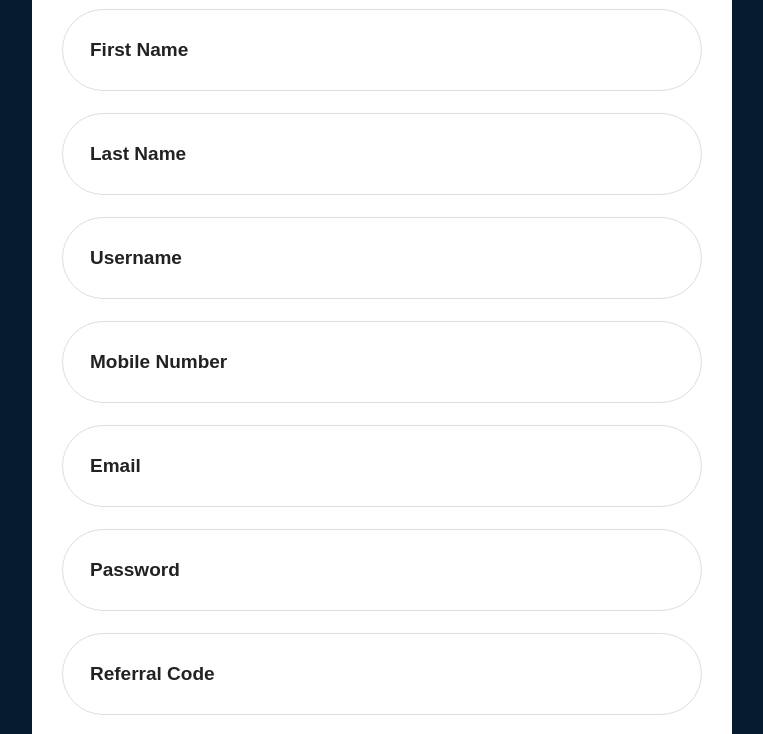
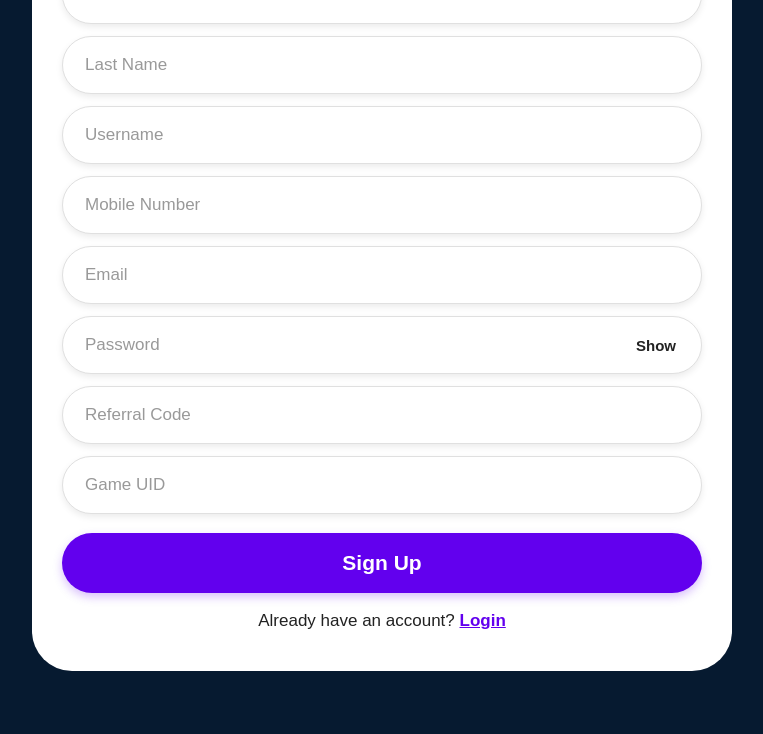
Before and after one commit to rinvati79-cloud/DR-better-, a website: page signup.html in a window 1280 px wide. Shown: the part 129-863 px from the top of the page, without its empty margins (258-1021 px from the left). After the commit the page ends 800 px from the top, so only its background shows below. Drawn offline with Linux system fonts and the light colour scheme.

Commit message:
Update signup.html

```diff
--- a/signup.html
+++ b/signup.html
@@ -2,11 +2,13 @@
 <html lang="en">
 <head>
 <meta charset="UTF-8">
-<meta name="viewport" content="width=device-width,initial-scale=1.0">
+<meta name="viewport"
+      content="width=device-width,initial-scale=1.0">
 
 <title>DR Better - Sign Up</title>
 
 <style>
+
 *{
   box-sizing:border-box;
   -webkit-tap-highlight-color:transparent;
@@ -15,6 +17,8 @@
 html,body{
   margin:0;
   padding:0;
+  width:100%;
+  min-height:100%;
   background:#061a30;
   font-family:Arial,sans-serif;
 }
@@ -23,121 +27,211 @@ body{
   min-height:100vh;
 }
 
-/* Main Box */
-.class-box{
+/* MAIN CARD */
+.signup-card{
   width:100%;
   max-width:700px;
   min-height:100vh;
+
   margin:0 auto;
+
   background:#fff;
-  border-radius:0 0 45px 45px;
-  padding:55px 30px 35px;
+
+  border-radius:0 0 40px 40px;
+
+  padding:30px 30px 25px;
 }
 
-/* Heading */
-h1{
-  margin:0 0 35px;
+/* HEADING */
+.signup-card h1{
+  margin:0 0 25px;
+
   color:#6200ee;
-  font-size:42px;
-  font-weight:900;
+
+  font-size:38px;
+  line-height:1.05;
+
+  font-weight:800;
 }
 
-/* Input Box */
+/* FORM */
+#registerForm{
+  width:100%;
+}
+
+/* INPUT BOX */
 .input-box{
   width:100%;
-  height:82px;
-  margin-bottom:22px;
+  height:58px;
 
-  border:1.5px solid #dedede;
-  border-radius:45px;
+  margin-bottom:12px;
 
   background:#fff;
+
+  border:1.5px solid #e0e0e0;
+
+  border-radius:32px;
 
   display:flex;
   align-items:center;
 
-  padding:0 25px;
+  padding:0 22px;
+
+  box-shadow:0 3px 7px rgba(0,0,0,.08);
 }
 
-/* Input */
+/* INPUT */
 .input-box input{
   width:100%;
   height:100%;
 
-  border:none;
-  outline:none;
+  padding:0;
+
+  border:0;
+  outline:0;
 
   background:transparent;
 
-  font-size:19px;
   color:#222;
-  font-weight:600;
+
+  font-family:Arial,sans-serif;
+
+  font-size:17px;
+  font-weight:500;
 }
 
-/* Text INSIDE box */
+/* PLACEHOLDER */
 .input-box input::placeholder{
-  color:#222;
+  color:#999;
   opacity:1;
-  font-weight:700;
 }
 
-/* Focus */
+/* FOCUS */
 .input-box:focus-within{
   border-color:#6200ee;
-  box-shadow:0 0 0 2px rgba(98,0,238,.08);
 }
 
-/* Sign Up Button */
-button{
-  width:100%;
-  height:82px;
+/* PASSWORD SHOW */
+.password-box{
+  position:relative;
+}
 
-  margin-top:8px;
+.password-box input{
+  padding-right:55px;
+}
 
-  border:none;
-  border-radius:45px;
+.show-btn{
+  position:absolute;
 
-  background:#6200ee;
-  color:white;
+  right:20px;
+  top:50%;
 
-  font-size:23px;
+  transform:translateY(-50%);
+
+  border:0;
+  background:transparent;
+
+  color:#222;
+
+  font-size:15px;
   font-weight:700;
+
+  padding:5px;
 
   cursor:pointer;
 }
 
-button:active{
+/* SIGN UP BUTTON */
+.signup-btn{
+  width:100%;
+  height:60px;
+
+  margin-top:7px;
+
+  border:0;
+  border-radius:32px;
+
+  background:#6200ee;
+
+  color:#fff;
+
+  font-size:21px;
+  font-weight:700;
+
+  cursor:pointer;
+
+  box-shadow:0 4px 10px rgba(98,0,238,.25);
+}
+
+.signup-btn:active{
   transform:scale(.98);
 }
 
-/* Login */
+/* LOGIN */
 .login-text{
   text-align:center;
-  margin-top:25px;
 
-  font-size:19px;
-  font-weight:600;
+  margin-top:18px;
 
   color:#222;
+
+  font-size:17px;
+  font-weight:500;
 }
 
 .login-text a{
   color:#6200ee;
+
   font-weight:700;
+
   text-decoration:underline;
 }
+
+/* MOBILE */
+@media(max-width:480px){
+
+  .signup-card{
+    padding:28px 30px 24px;
+  }
+
+  .signup-card h1{
+    font-size:36px;
+    margin-bottom:24px;
+  }
+
+  .input-box{
+    height:58px;
+    margin-bottom:11px;
+    padding:0 20px;
+  }
+
+  .input-box input{
+    font-size:16px;
+  }
+
+  .signup-btn{
+    height:60px;
+    font-size:21px;
+  }
+
+  .login-text{
+    font-size:16px;
+    margin-top:17px;
+  }
+}
+
 </style>
 </head>
 
 <body>
 
-<div class="class-box">
+<div class="signup-card">
 
   <h1>Sign Up</h1>
 
   <form id="registerForm">
 
-    <!-- First Name -->
+    <!-- FIRST NAME -->
     <div class="input-box">
       <input
         id="firstName"
@@ -146,7 +240,7 @@ button:active{
         required>
     </div>
 
-    <!-- Last Name -->
+    <!-- LAST NAME -->
     <div class="input-box">
       <input
         id="lastName"
@@ -155,7 +249,7 @@ button:active{
         required>
     </div>
 
-    <!-- Username -->
+    <!-- USERNAME -->
     <div class="input-box">
       <input
         id="username"
@@ -164,7 +258,7 @@ button:active{
         required>
     </div>
 
-    <!-- Mobile Number -->
+    <!-- MOBILE -->
     <div class="input-box">
       <input
         id="mobile"
@@ -173,7 +267,7 @@ button:active{
         required>
     </div>
 
-    <!-- Email -->
+    <!-- EMAIL -->
     <div class="input-box">
       <input
         id="email"
@@ -182,16 +276,26 @@ button:active{
         required>
     </div>
 
-    <!-- Password -->
-    <div class="input-box">
+    <!-- PASSWORD -->
+    <div class="input-box password-box">
+
       <input
         id="password"
         type="password"
         placeholder="Password"
         required>
+
+      <button
+        type="button"
+        class="show-btn"
+        onclick="showPassword()"
+        id="showPasswordBtn">
+        Show
+      </button>
+
     </div>
 
-    <!-- Referral Code -->
+    <!-- REFERRAL -->
     <div class="input-box">
       <input
         id="referralCode"
@@ -199,7 +303,7 @@ button:active{
         placeholder="Referral Code">
     </div>
 
-    <!-- Game UID -->
+    <!-- GAME UID -->
     <div class="input-box">
       <input
         id="gameUid"
@@ -207,79 +311,145 @@ button:active{
         placeholder="Game UID">
     </div>
 
-    <!-- Button -->
-    <button type="submit">
+    <!-- SIGN UP -->
+    <button
+      type="submit"
+      class="signup-btn">
       Sign Up
     </button>
 
+  </form>
+
+  <!-- LOGIN -->
   <div class="login-text">
     Already have an account?
     <a href="login.html">Login</a>
   </div>
-
-  </form>
 
 </div>
 
 
 <script>
 
-document.getElementById("registerForm").onsubmit = async e => {
+/* PASSWORD SHOW / HIDE */
+
+function showPassword(){
+
+  const password =
+    document.getElementById("password");
+
+  const btn =
+    document.getElementById("showPasswordBtn");
+
+  if(password.type === "password"){
+
+    password.type = "text";
+
+    btn.innerText = "Hide";
+
+  }else{
+
+    password.type = "password";
+
+    btn.innerText = "Show";
+  }
+}
+
+
+/* REGISTER */
+
+document
+.getElementById("registerForm")
+.addEventListener("submit", async function(e){
 
   e.preventDefault();
 
-  try {
+  try{
 
-    let r = await fetch("/api/auth/register", {
+    const r = await fetch(
+      "/api/auth/register",
+      {
         method:"POST",
 
         headers:{
-        "Content-Type":"application/json"
+          "Content-Type":
+          "application/json"
         },
 
         body:JSON.stringify({
 
-        firstName:document.getElementById("firstName").value,
+          firstName:
+          document.getElementById(
+            "firstName"
+          ).value,
 
-        lastName:document.getElementById("lastName").value,
+          lastName:
+          document.getElementById(
+            "lastName"
+          ).value,
 
-        username:document.getElementById("username").value,
+          username:
+          document.getElementById(
+            "username"
+          ).value,
 
-        mobile:document.getElementById("mobile").value,
+          mobile:
+          document.getElementById(
+            "mobile"
+          ).value,
 
-        email:document.getElementById("email").value,
+          email:
+          document.getElementById(
+            "email"
+          ).value,
 
-        password:document.getElementById("password").value,
+          password:
+          document.getElementById(
+            "password"
+          ).value,
 
-        referralCode:document.getElementById("referralCode").value,
+          referralCode:
+          document.getElementById(
+            "referralCode"
+          ).value,
 
-        gameUid:document.getElementById("gameUid").value
+          gameUid:
+          document.getElementById(
+            "gameUid"
+          ).value
 
         })
-    });
+      }
+    );
 
-    let d = await r.json();
+    const d = await r.json();
 
     if(!r.ok){
-      throw new Error(d.error || "Signup failed");
+
+      throw new Error(
+        d.error || "Signup failed"
+      );
+
     }
 
     if(d.token){
+
       localStorage.setItem(
         "DR_BETTER_TOKEN",
         d.token
       );
+
     }
 
     location.href = "index.html";
 
-  } catch(e) {
+  }catch(error){
 
-    alert(e.message);
+    alert(error.message);
 
   }
 
-};
+});
 
 </script>
 
```
Lines whose indentation alone changed are shown as unchanged.
